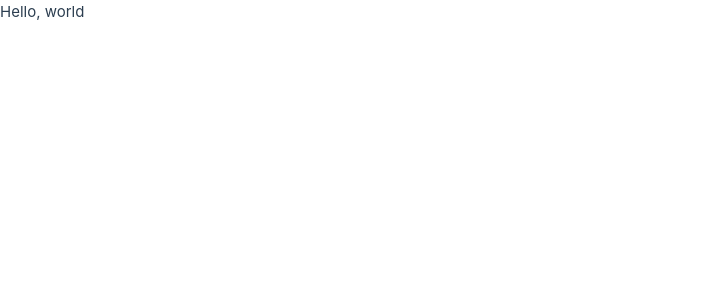
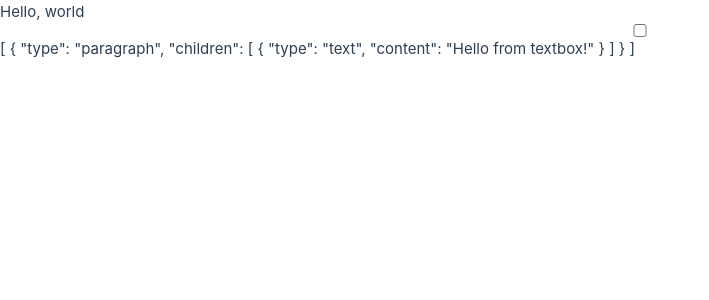
Before and after one commit to MadsSRasmussen/systime-curation, a Vue app: page / in a window 1280 px wide. Shown: the top 300 px of the page, without its empty margins (0-709 px from the left). Built offline with nearby package versions, Linux system fonts and the light colour scheme.

Commit message:
Implement textbox component skeleton

```diff
--- a/src/App.vue
+++ b/src/App.vue
@@ -1,3 +1,11 @@
+<script setup lang="ts">
+import { TextboxElement } from '@/models';
+import { Textbox } from '@/components/textbox';
+
+const anElement = new TextboxElement();
+
+</script>
 <template>
     Hello, world
+    <Textbox :textbox="anElement" />
 </template>
--- /dev/null
+++ b/src/components/textbox/Textbox.vue
@@ -0,0 +1,19 @@
+<script setup lang="ts">
+import type { TextboxElement } from '@/models';
+import { ref } from 'vue';
+import { TextboxEditor, TextboxPreview } from '@/components/textbox';
+
+const editing = ref<boolean>(false);
+
+defineProps<{
+    textbox: TextboxElement
+}>();
+</script>
+<template>
+    <div :style="{ display: 'flex', flexDirection: 'column' }">
+        <input type="checkbox" v-model="editing">
+        <TextboxEditor v-if="editing" :textbox />
+        <TextboxPreview v-else :textbox />
+    </div>
+
+</template>
--- /dev/null
+++ b/src/components/textbox/TextboxEditor.vue
@@ -0,0 +1,18 @@
+<script setup lang="ts">
+import type { TextboxElement } from '@/models';
+import { ref } from 'vue';
+import { useTextboxData } from '@/composables';
+
+const props = defineProps<{
+    textbox: TextboxElement
+}>();
+
+const textboxElement = ref<HTMLElement>();
+const { bold, italic, underline, title } = useTextboxData(props.textbox, textboxElement)
+</script>
+<template>
+    Editing <br />
+    <div ref="textboxElement"></div>
+    {{ textbox.content }}
+    Bold: {{ bold }}, italic: {{ italic }}, underline: {{ underline }}, title: {{ title }}.
+</template>
--- /dev/null
+++ b/src/components/textbox/TextboxPreview.vue
@@ -0,0 +1,10 @@
+<script setup lang="ts">
+import type { TextboxElement } from '@/models';
+
+defineProps<{
+    textbox: TextboxElement
+}>();
+</script>
+<template>
+    {{ textbox.content }}
+</template>
--- /dev/null
+++ b/src/components/textbox/index.ts
@@ -0,0 +1,3 @@
+export { default as Textbox } from './Textbox.vue';
+export { default as TextboxEditor } from './TextboxEditor.vue';
+export { default as TextboxPreview } from './TextboxPreview.vue';
--- a/src/composables/useTextboxData.ts
+++ b/src/composables/useTextboxData.ts
@@ -1,10 +1,10 @@
 import Textbox from "@/modules/text";
-import { onMounted, toRef, ref, onUnmounted } from "vue";
+import { onMounted, toRef, ref, onBeforeUnmount } from "vue";
 import type { Ref } from "vue";
 import type { TextboxElement } from "@/models";
 import type { FormatFlags } from "@/modules/text/types";
 
-export function useTextboxData(textboxElement: TextboxElement, textboxHTML: HTMLElement | Ref<HTMLElement>) {
+export function useTextboxData(textboxElement: TextboxElement, textboxHTML: HTMLElement | Ref<HTMLElement | undefined>) {
 
     textboxHTML = toRef(textboxHTML)
 
@@ -18,7 +18,7 @@ export function useTextboxData(textboxElement: TextboxElement, textboxHTML: HTML
         if (!textboxHTML.value) throw new Error('No Textbox HTML element');
         textbox = new Textbox(textboxHTML.value, handleFormatFlagsChange, textboxElement.content);
     })
-    onUnmounted(saveData);
+    onBeforeUnmount(saveData);
 
     function handleFormatFlagsChange(formats: FormatFlags) {
         bold.value = formats.strong;
--- a/src/modules/text/rendering/carret-renderer.ts
+++ b/src/modules/text/rendering/carret-renderer.ts
@@ -2,9 +2,6 @@ import TextboxState from "../core/textbox-state";
 import type { DocumentVector, CarretPosition } from "../types";
 import { resolvePathToNode } from "../utils/helpers/render";
 import { generateCarretElement } from "../utils/html-generators";
-import { useCanvas } from "@/composables/useCanvas";
-
-const { fontSize } = useCanvas();
 
 class Carret {
 
@@ -44,9 +41,9 @@ class Carret {
         this.carretElement.style.top = `${position.y}px`;
 
         if (this.state.selectionFormats.title) {
-            this.carretElement.style.height = `${(fontSize.value * 2) + 2}px`;
+            this.carretElement.style.height = `${(10 * 2) + 2}px`;
         } else {
-            this.carretElement.style.height = `${fontSize.value + 2}px`;
+            this.carretElement.style.height = `${10 + 2}px`;
         }
 
         this.carretElement.style.display = 'block';
--- a/src/modules/text/utils/helpers/document.ts
+++ b/src/modules/text/utils/helpers/document.ts
@@ -15,7 +15,7 @@ export function generateInitialEmptyTextboxData(): ParagraphObject[] {
         type: 'paragraph',
         children: [{
             type: 'text',
-            content: ''
+            content: 'Hello from textbox!'
         }]
     }]
 }
```
Also changed, not shown: src/components/index.ts (deleted).
